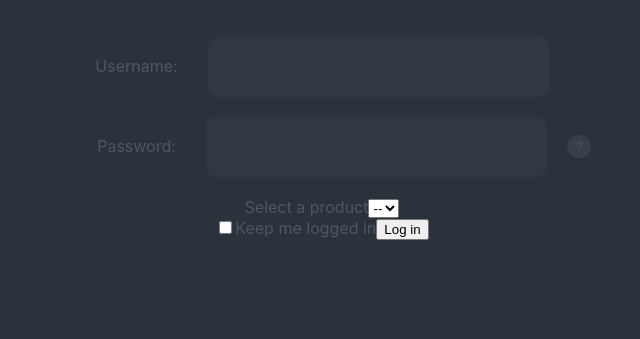
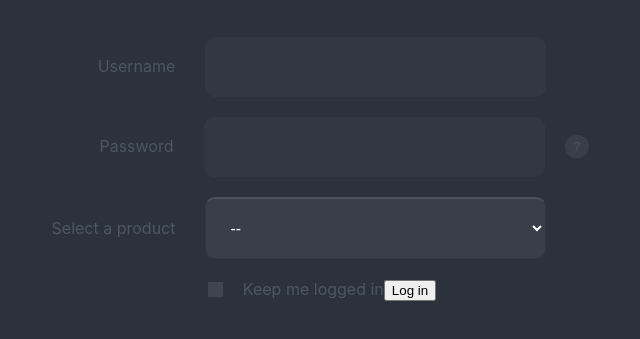
Before and after one commit to JuliaShybunka/Build-forms-in-React, a React (Create React App) app: page / in a window 1280 px wide. Shown: the part 123-462 px from the top of the page, without its empty margins (318-958 px from the left). Built offline with nearby package versions, Linux system fonts and the light colour scheme.

Commit message:
Update checkbox input (style checkbox)

```diff
--- a/src/InputForm.js
+++ b/src/InputForm.js
@@ -41,11 +41,11 @@ class InputForm extends React.Component {
     return (
       <div className="form">
         <div className="container">
-          <form onSubmit={this.handleSubmit}>
+          <form onSubmit={this.handleSubmit} autoComplete="off">
             <div className="form__inner">
               <div className="form__username">
                 <label>
-                  Username:
+                  Username
                   <input
                     value={this.state.username}
                     type="text"
@@ -56,7 +56,7 @@ class InputForm extends React.Component {
               </div>
               <div className="form__password">
                 <label>
-                  Password:
+                  Password
                   <input
                     value={this.state.password}
                     type={this.state.hidden ? "password" : "text"}
@@ -64,7 +64,10 @@ class InputForm extends React.Component {
                     onChange={this.handleChange}
                   />
                   <button
-                    className="form__toggleButton"
+                    className={
+                      "form__toggleButton" +
+                      (!this.state.hidden ? "Show" : "Hidden")
+                    }
                     type="button"
                     onClick={this.toggleButton}
                   >
@@ -88,14 +91,15 @@ class InputForm extends React.Component {
                 </label>
               </div>
               <div className="form__bottom">
-                <label>
+                <label className="container__checkbox">
+                  Keep me logged in
                   <input
                     type="checkbox"
                     value={this.state.check}
                     name="checkbox"
                     onChange={this.handleCheck}
                   />
-                  Keep me logged in
+                  <span className="checkmark"></span>
                 </label>
                 <button type="submit">Log in</button>
               </div>
--- a/src/inputForm.css
+++ b/src/inputForm.css
@@ -24,7 +24,8 @@ body {
 }
 
 .form__username input,
-.form__password input {
+.form__password input,
+.form__product select {
     width: 341px;
     background-color: #323842;
     border: none;
@@ -55,7 +56,16 @@ body {
     border: 1px solid #74a7ff;
 }
 
-.form__toggleButton {
+.form__product select {
+    background-color: #383f4a;
+    outline: none;
+    border-top: 2px solid #4c525c;
+    margin-right: 46px;
+
+}
+
+.form__toggleButtonShow,
+.form__toggleButtonHidden {
     background-color: #383f4a;
     color: #4d5665;
     border: 1px solid transparent;
@@ -67,3 +77,54 @@ body {
     outline: none;
     cursor: pointer;
 }
+
+.form__toggleButtonShow {
+    border: 1px solid #74a7ff;
+}
+
+.container__checkbox {
+    position: relative;
+    padding-left: 35px;
+    cursor: pointer;
+    -webkit-user-select: none;
+    -moz-user-select: none;
+    -ms-user-select: none;
+    user-select: none;
+}
+
+.container__checkbox input {
+    position: absolute;
+    opacity: 0;
+    cursor: pointer;
+    height: 0;
+    width: 0;
+}
+
+.checkmark {
+    position: absolute;
+    top: 3px;
+    left: 0;
+    height: 15px;
+    width: 15px;
+    background-color: #3e4551;
+}
+
+.checkmark:after {
+    content: "";
+    position: absolute;
+    display: none;
+}
+
+.container input:checked~.checkmark:after {
+    display: block;
+}
+
+.container .checkmark:after {
+    left: 5px;
+    top: 0px;
+    width: 5px;
+    height: 10px;
+    border: solid #70a0f2;
+    border-width: 0 1px 1px 0;
+    transform: rotate(45deg);
+}
```
